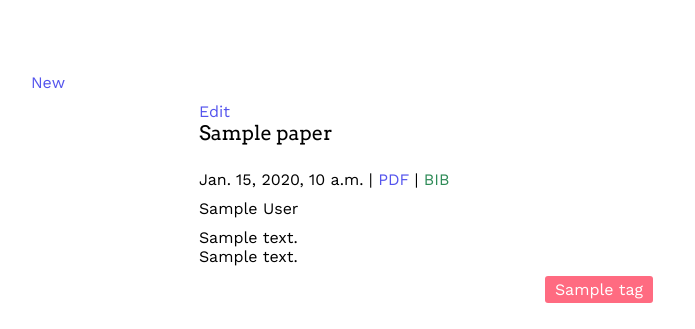
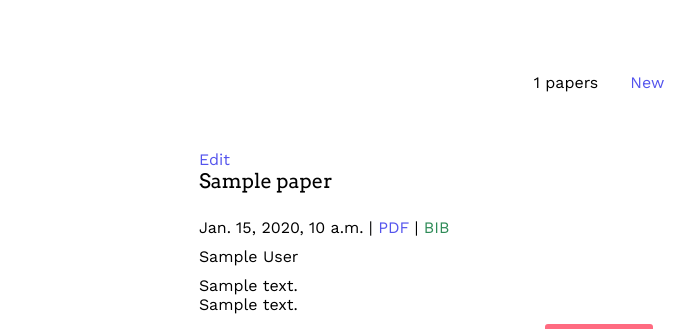
Before and after one commit to samirelanduk/TimelineReview, a Django app: template core/templates/home.html in a window 1280 px wide. Shown: the part 199-528 px from the top of the page, without its empty margins (41-736 px from the left). Run offline with Django 3.2, Linux system fonts and the light colour scheme; the template is opened without the code that fills it: most values are stand-ins (such as "Sample title", 1, 10 or a date in 2020); style sheets or scripts are compiled from the project's sources; some libraries are stand-ins or nearby versions.

Commit message:
Add paper count

```diff
--- /dev/null
+++ b/core/static/css/_home.scss
@@ -0,0 +1,9 @@
+.home-info {
+    display: flex;
+    justify-content: center;
+    margin-bottom: $gap-6;
+
+    .paper-count, a {
+        margin: 0px $gap-3;
+    }
+}
--- a/core/static/css/main.scss
+++ b/core/static/css/main.scss
@@ -2,6 +2,7 @@
 @import "presets";
 @import "core";
 @import "nav";
+@import "home";
 @import "paper";
 @import "deletion";
 @import "tags";
--- a/core/templates/home.html
+++ b/core/templates/home.html
@@ -4,7 +4,10 @@
 
 {% block body %}
 <h1>Papers</h1>
-<a href="/new/">New</a>
+<div class="home-info">
+    <div class="paper-count"> {{ papers.count }} papers</div>
+    <a href="/new/">New</a>
+</div>
 {% for paper in papers%}
     {% include "paper.html" %}
 {% endfor %}
```
